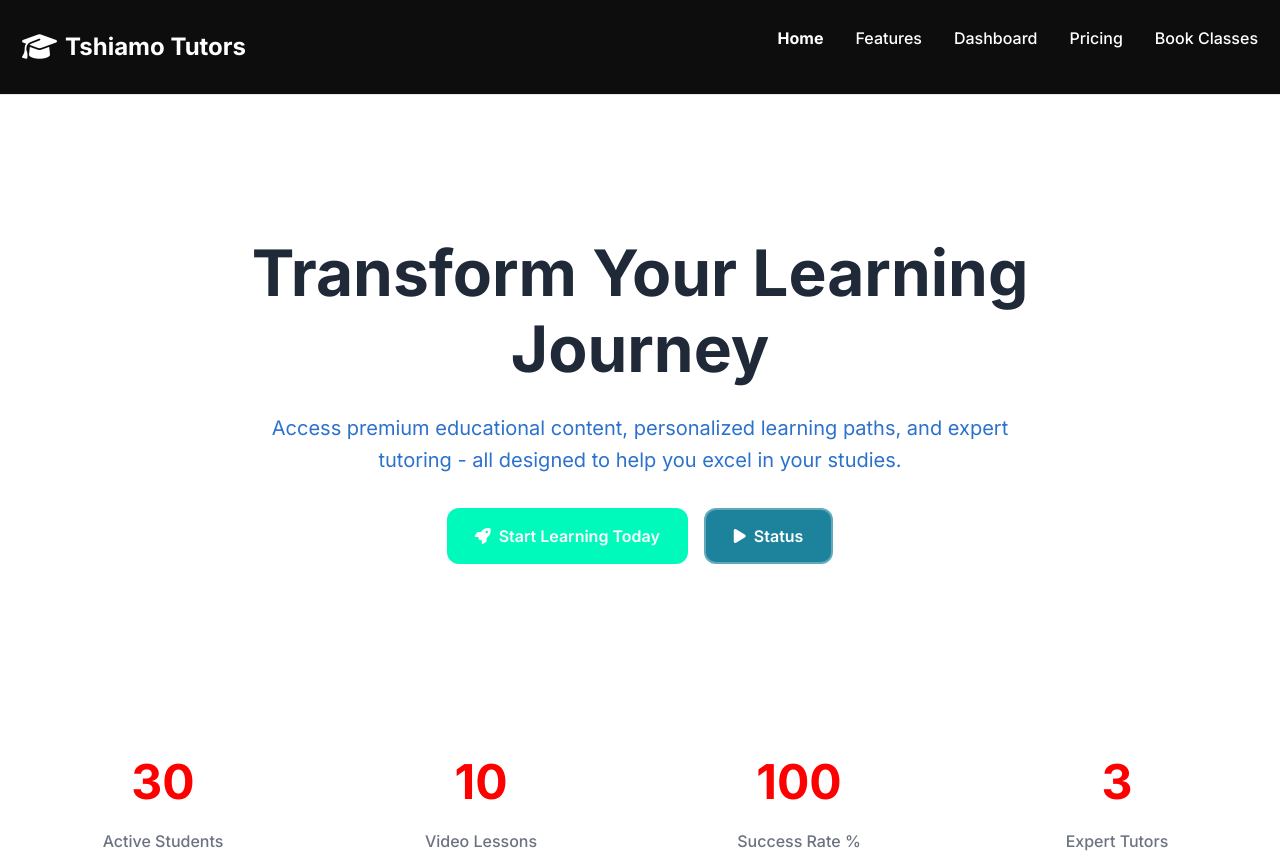
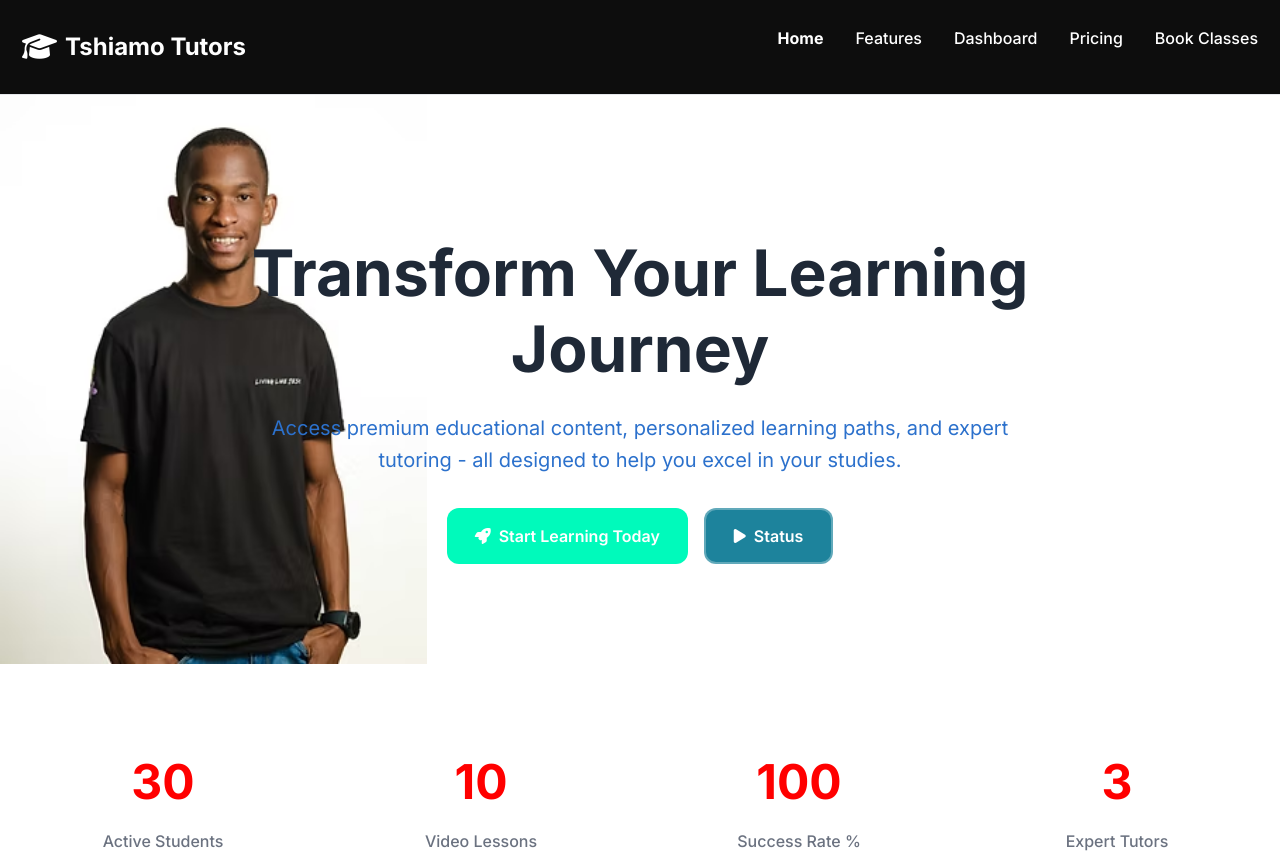
Before and after one commit to Bobg-max/Website, a plain HTML site: page index.html in a window 1280 px wide. Shown: the top 858 px of the page. Drawn offline with nearby package versions, Linux system fonts and the light colour scheme.

Commit message:
Fix hero section background image path

```diff
--- a/index.html
+++ b/index.html
@@ -152,7 +152,7 @@
 
         /* Hero Section */
         .hero {
-            background-image: url('../Images/Mr T.avif');
+            background-image: url('Mr T.avif');
             background-repeat: no-repeat;
             background-size: contain;
             /*background: linear-gradient(135deg, var(--primary-color) 0%, var(--secondary-color) 100%);*/
```
